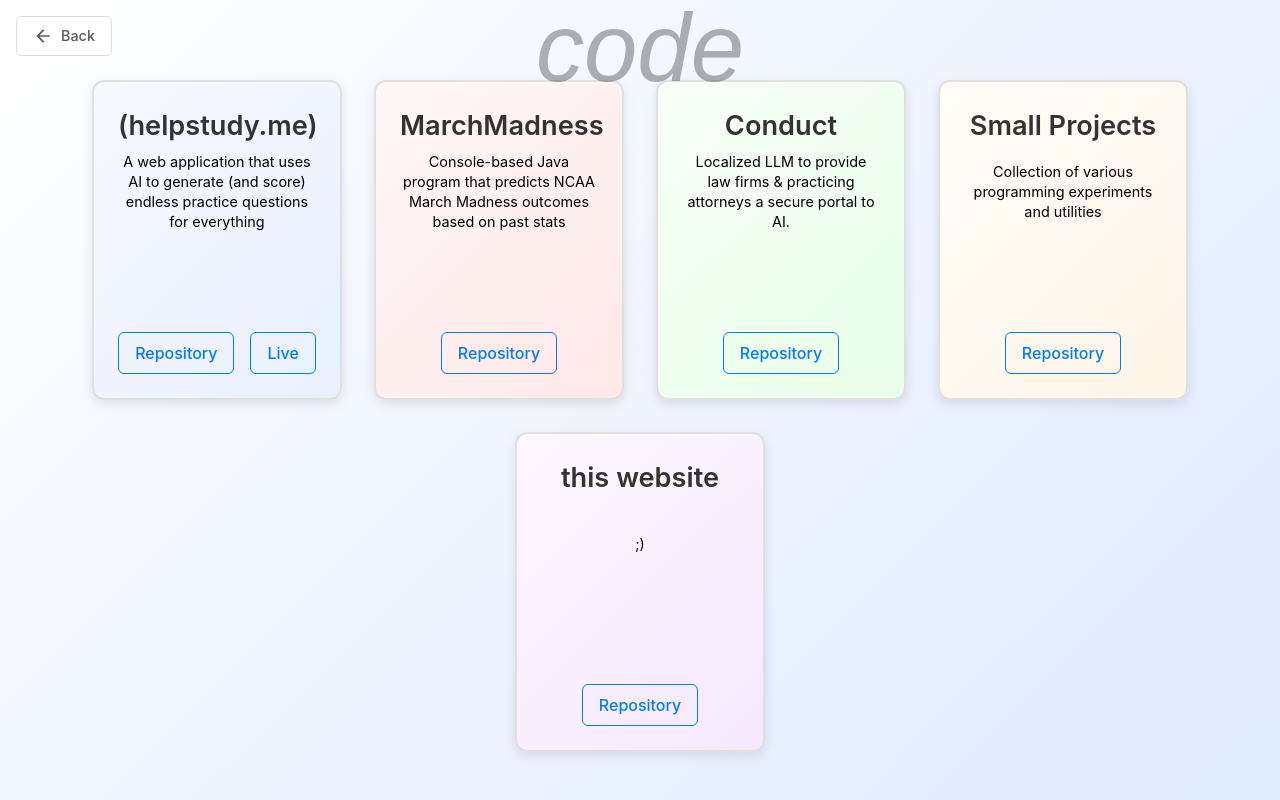
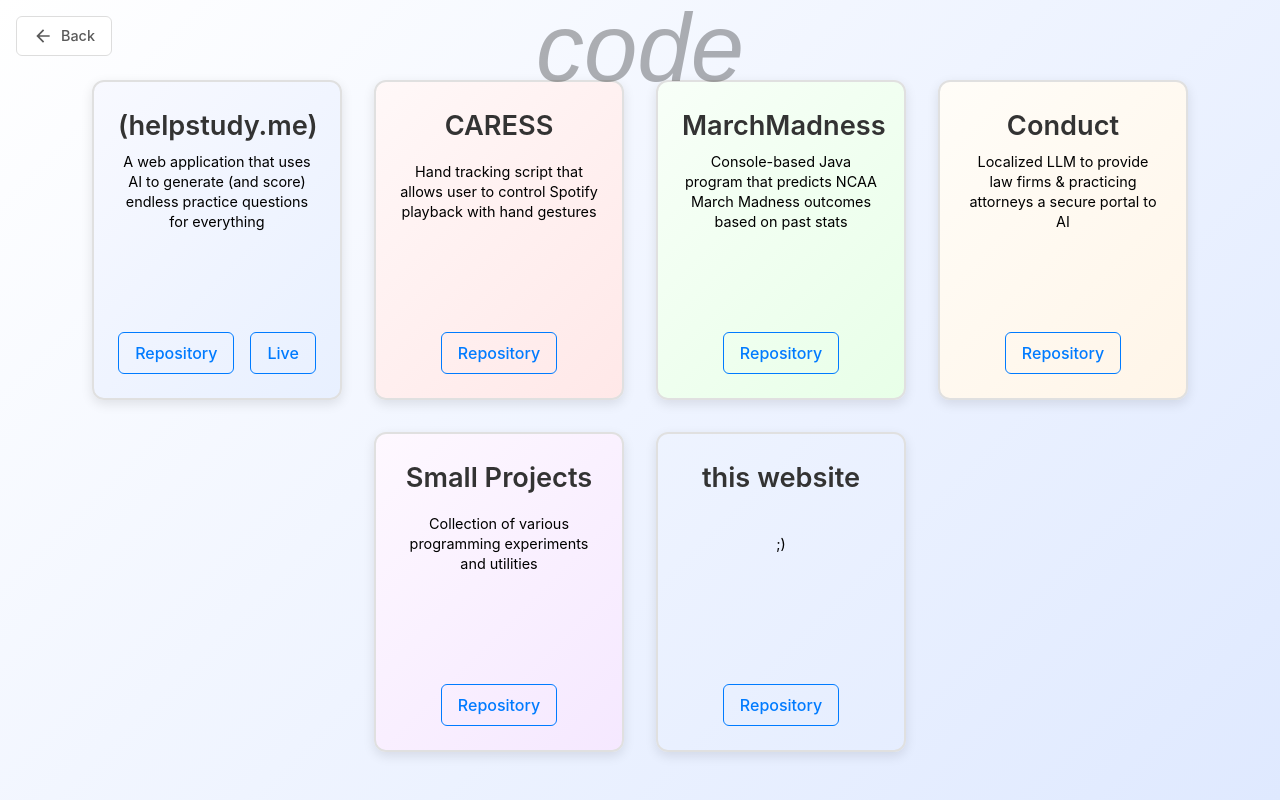
Before and after one commit to liamkernan/liamkernanonline, a React (Create React App) app: page /code in a window 1280 px wide. Built offline with nearby package versions, Linux system fonts and the light colour scheme; a web font is replaced by a local one.

Commit message:
added new project!!!!

```diff
--- a/src/pages/CodePage.js
+++ b/src/pages/CodePage.js
@@ -11,13 +11,18 @@ const projects = [
     description: "A web application that uses AI to generate (and score) endless practice questions for everything"
   },
   {
+    title: "CARESS",
+    repo: "https://github.com/liamkernan/caress-your-music",
+    description: "Hand tracking script that allows user to control Spotify playback with hand gestures"
+  },
+  {
     title: "MarchMadness",
     repo: "https://github.com/liamkernan/MarchMadness",
     description: "Console-based Java program that predicts NCAA March Madness outcomes based on past stats"
   },
     {
         title: "Conduct",
-        description: "Localized LLM to provide law firms & practicing attorneys a secure portal to AI.",
+        description: "Localized LLM to provide law firms & practicing attorneys a secure portal to AI",
     },
     {
         title: "Small Projects",
```
